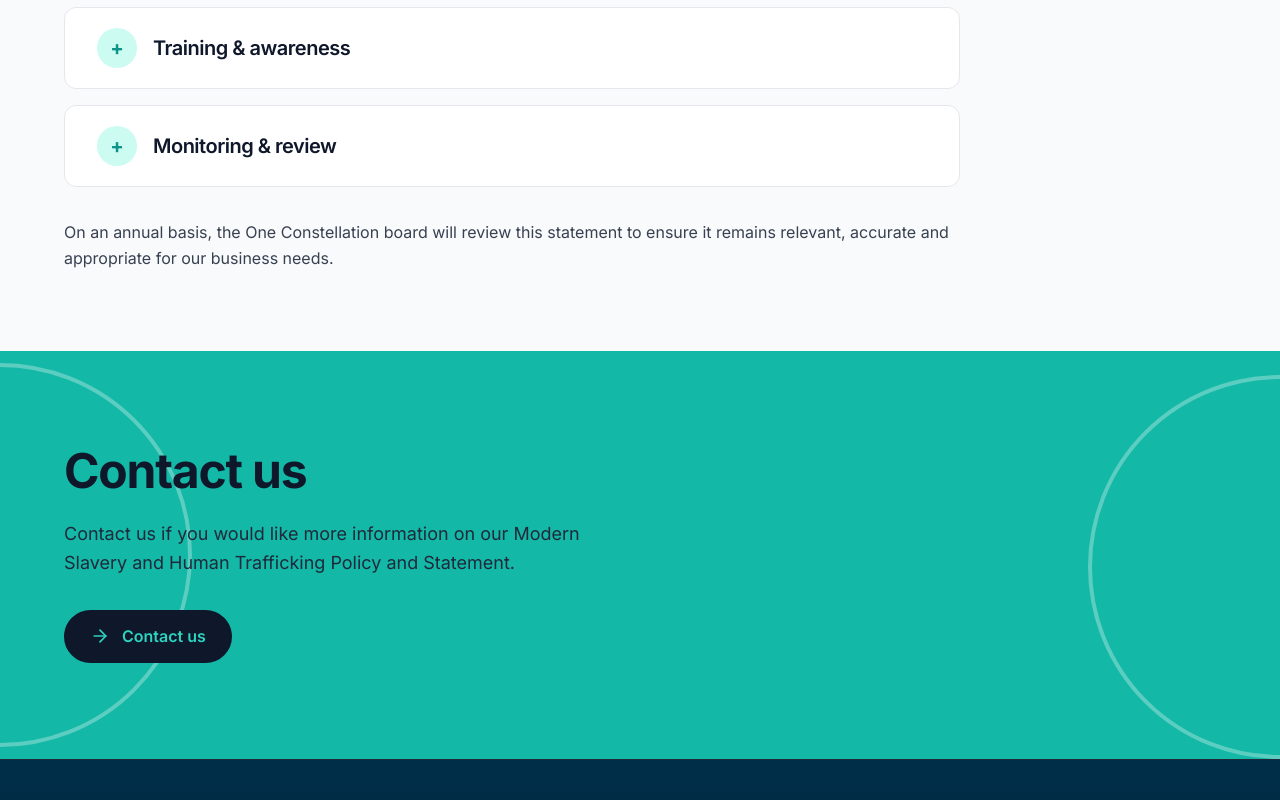
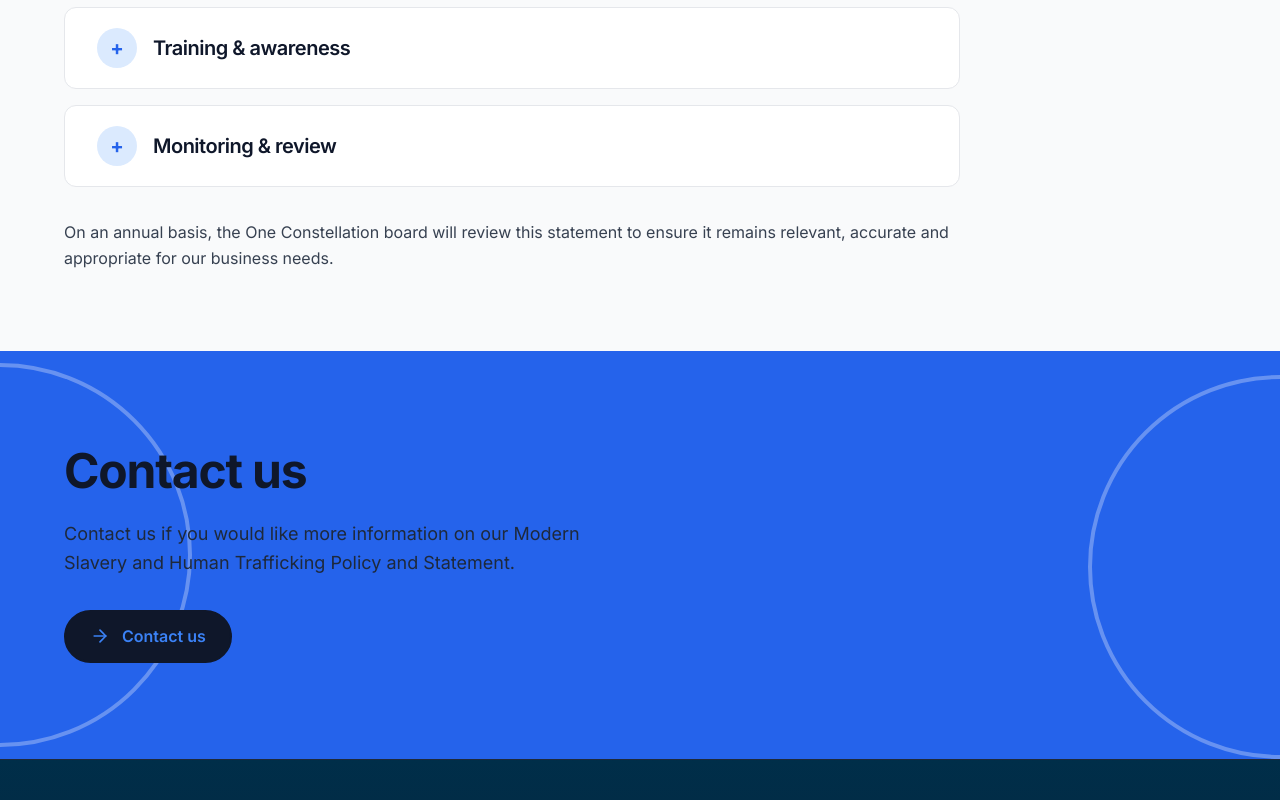
Before and after one commit to hamza-atif-hsol/OC-website, a Next.js app: page /modern-slavery-human-trafficking in a window 1280 px wide. Shown: the part 1400-2200 px from the top of the page. Built offline with nearby package versions, Linux system fonts and the light colour scheme.

Commit message:
Update page.tsx

```diff
--- a/app/modern-slavery-human-trafficking/page.tsx
+++ b/app/modern-slavery-human-trafficking/page.tsx
@@ -136,7 +136,7 @@ export default function ModernSlaveryPage() {
                   )
                 })}
               </div>
-              <div className="absolute inset-0 -z-10 bg-gradient-to-tr from-cyan-400/20 via-transparent to-teal-400/20 blur-[140px]" />
+              <div className="absolute inset-0 -z-10 bg-gradient-to-tr from-blue-400/20 via-transparent to-blue-500/20 blur-[140px]" />
             </motion.div>
           </div>
         </motion.div>
@@ -202,8 +202,8 @@ export default function ModernSlaveryPage() {
                   className="w-full px-8 py-5 flex items-center justify-between hover:bg-gray-50 transition-colors"
                 >
                   <div className="flex items-center gap-4">
-                    <div className="flex-shrink-0 w-10 h-10 bg-teal-100 rounded-full flex items-center justify-center">
-                      <div className="text-teal-600 font-bold text-xl">
+                    <div className="flex-shrink-0 w-10 h-10 bg-blue-100 rounded-full flex items-center justify-center">
+                      <div className="text-blue-600 font-bold text-xl">
                         {expandedItem === item.id ? "−" : "+"}
                       </div>
                     </div>
@@ -232,7 +232,7 @@ export default function ModernSlaveryPage() {
       </section>
 
       {/* Contact CTA Section */}
-      <section className="relative bg-teal-500 py-24 overflow-hidden">
+      <section className="relative bg-blue-600 py-24 overflow-hidden">
         {/* Left decorative circle */}
         <div className="absolute left-0 top-1/2 -translate-y-1/2 w-96 h-96 rounded-full border-4 border-white/30 -ml-48" />
 
@@ -255,8 +255,8 @@ export default function ModernSlaveryPage() {
               </p>
               <Link href="/contact">
                 <button className="flex items-center gap-3 px-6 py-3 bg-slate-900 hover:bg-slate-800 text-white rounded-full font-semibold transition-all border-2 border-slate-900">
-                  <ArrowRight size={20} className="text-teal-400" />
-                  <span className="text-teal-400">Contact us</span>
+                  <ArrowRight size={20} className="text-blue-500" />
+                  <span className="text-blue-500">Contact us</span>
                 </button>
               </Link>
             </div>
```
